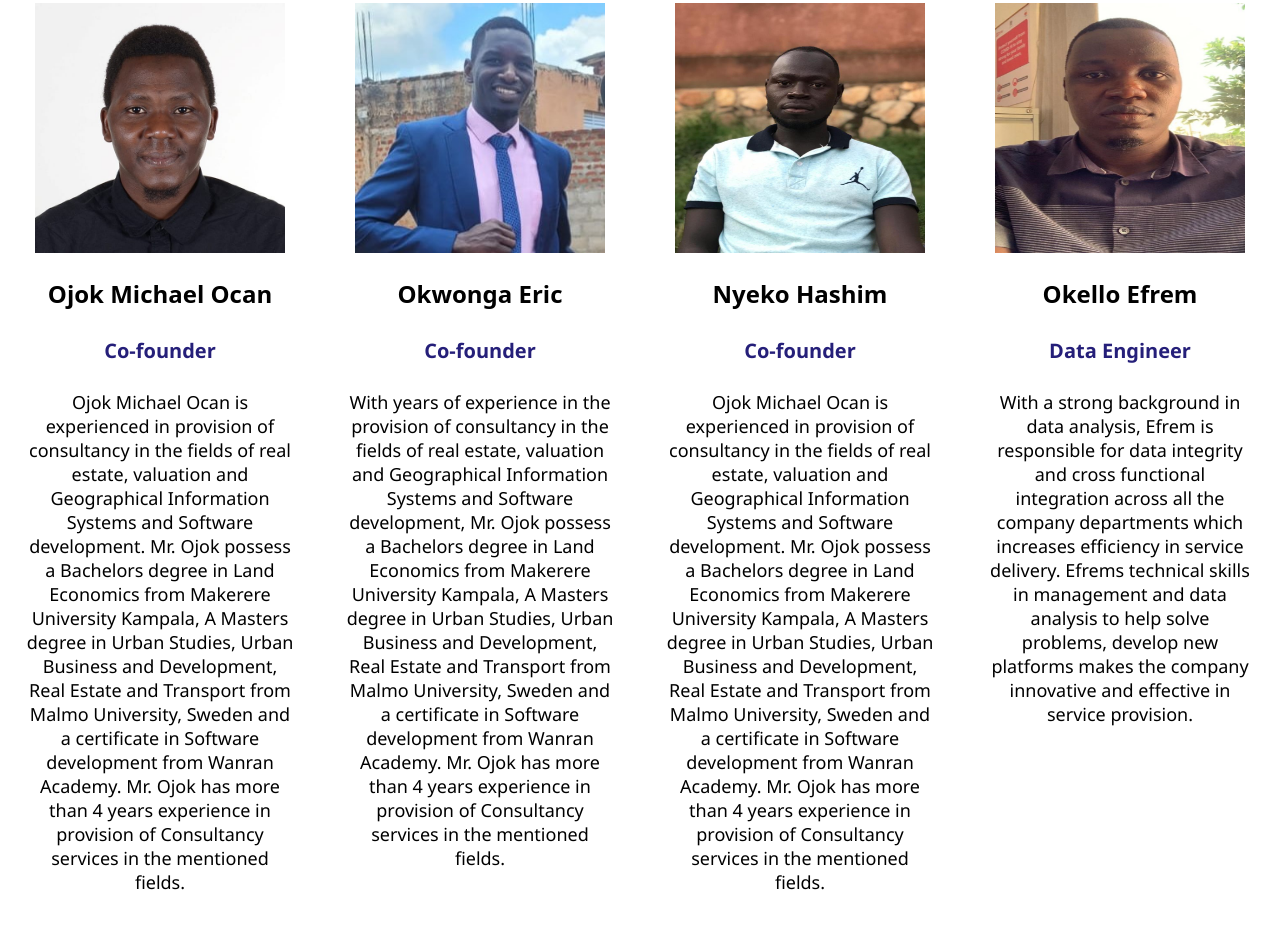
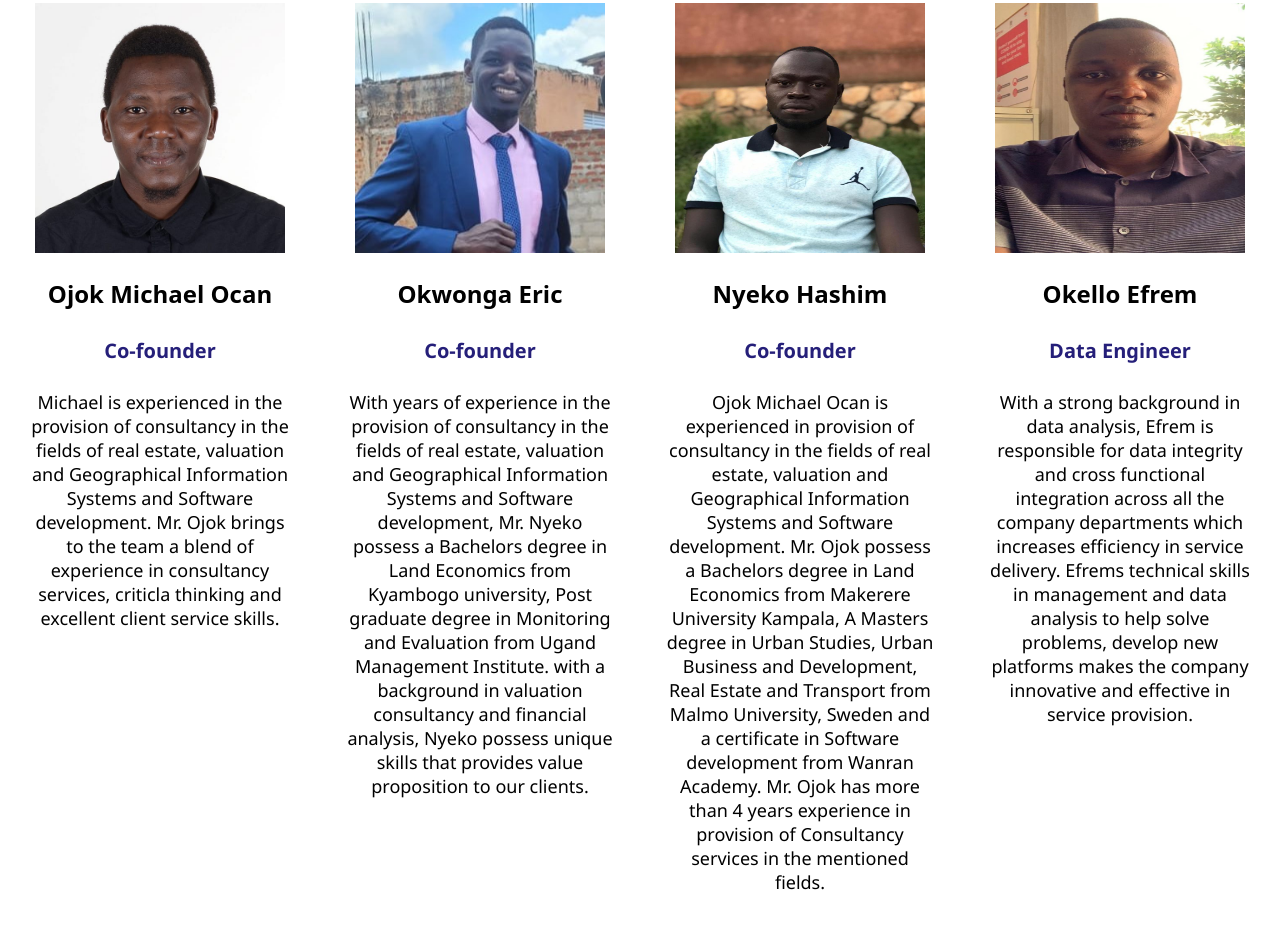
Before and after one commit to Michaelojok11/Emrich-Property-Consults, a plain HTML site: page About.html in a window 1280 px wide. Shown: the part 1225-2153 px from the top of the page. Drawn offline with Linux system fonts and the light colour scheme.

Commit message:
update git

```diff
--- a/About.html
+++ b/About.html
@@ -268,7 +268,7 @@ li a:hover {
             <img src="images/directors/Ojokmichaelocan.jpg" alt="director1" height="250px" width="250px" >
             <h2 style="font-family: system-ui, -apple-system, BlinkMacSystemFont, 'Segoe UI', Roboto, Oxygen, Ubuntu, Cantarell, 'Open Sans', 'Helvetica Neue', sans-serif;"> Ojok Michael Ocan</h2>
             <h4 style="font-family: 'Segoe UI', Tahoma, Geneva, Verdana, sans-serif; font-size: 20px;color: #251f79;">Co-founder</h4>
-            <p style="font-family:'Segoe UI', Tahoma, Geneva, Verdana, sans-serif; font-size:large">Ojok Michael Ocan is experienced in provision of consultancy in the fields of real estate, valuation and Geographical Information Systems and Software development. Mr. Ojok possess a Bachelors degree in Land Economics from Makerere University Kampala, A Masters degree in Urban Studies, Urban Business and Development, Real Estate and Transport from Malmo University, Sweden and a certificate in Software development from Wanran Academy. Mr. Ojok has more than 4 years experience in provision of Consultancy services in the mentioned fields.</p>
+            <p style="font-family:'Segoe UI', Tahoma, Geneva, Verdana, sans-serif; font-size:large"> Michael is experienced in the provision of consultancy in the fields of real estate, valuation and Geographical Information Systems and Software development. Mr. Ojok brings to the team a blend of experience in consultancy services, criticla thinking and excellent client service skills.</p>
           </div>
           </div>
 
@@ -278,7 +278,7 @@ li a:hover {
             <img src="images/directors/Eric.jpeg" alt="director1" height="250px" width="250px" >
             <h2 style="font-family: system-ui, -apple-system, BlinkMacSystemFont, 'Segoe UI', Roboto, Oxygen, Ubuntu, Cantarell, 'Open Sans', 'Helvetica Neue', sans-serif;"> Okwonga Eric</h2>
             <h4 style="font-family: 'Segoe UI', Tahoma, Geneva, Verdana, sans-serif; font-size: 20px;color: #251f79;">Co-founder</h4>
-            <p style="font-family:'Segoe UI', Tahoma, Geneva, Verdana, sans-serif; font-size:large">With years of experience in the provision of consultancy in the fields of real estate, valuation and Geographical Information Systems and Software development, Mr. Ojok possess a Bachelors degree in Land Economics from Makerere University Kampala, A Masters degree in Urban Studies, Urban Business and Development, Real Estate and Transport from Malmo University, Sweden and a certificate in Software development from Wanran Academy. Mr. Ojok has more than 4 years experience in provision of Consultancy services in the mentioned fields.</p>
+            <p style="font-family:'Segoe UI', Tahoma, Geneva, Verdana, sans-serif; font-size:large">With years of experience in the provision of consultancy in the fields of real estate, valuation and Geographical Information Systems and Software development, Mr. Nyeko possess a Bachelors degree in Land Economics from Kyambogo university, Post graduate degree in Monitoring and Evaluation from Ugand Management Institute. with a background in valuation consultancy and financial analysis, Nyeko possess unique skills that provides value proposition to our clients.</p>
             </div>
           </div>
 
```
